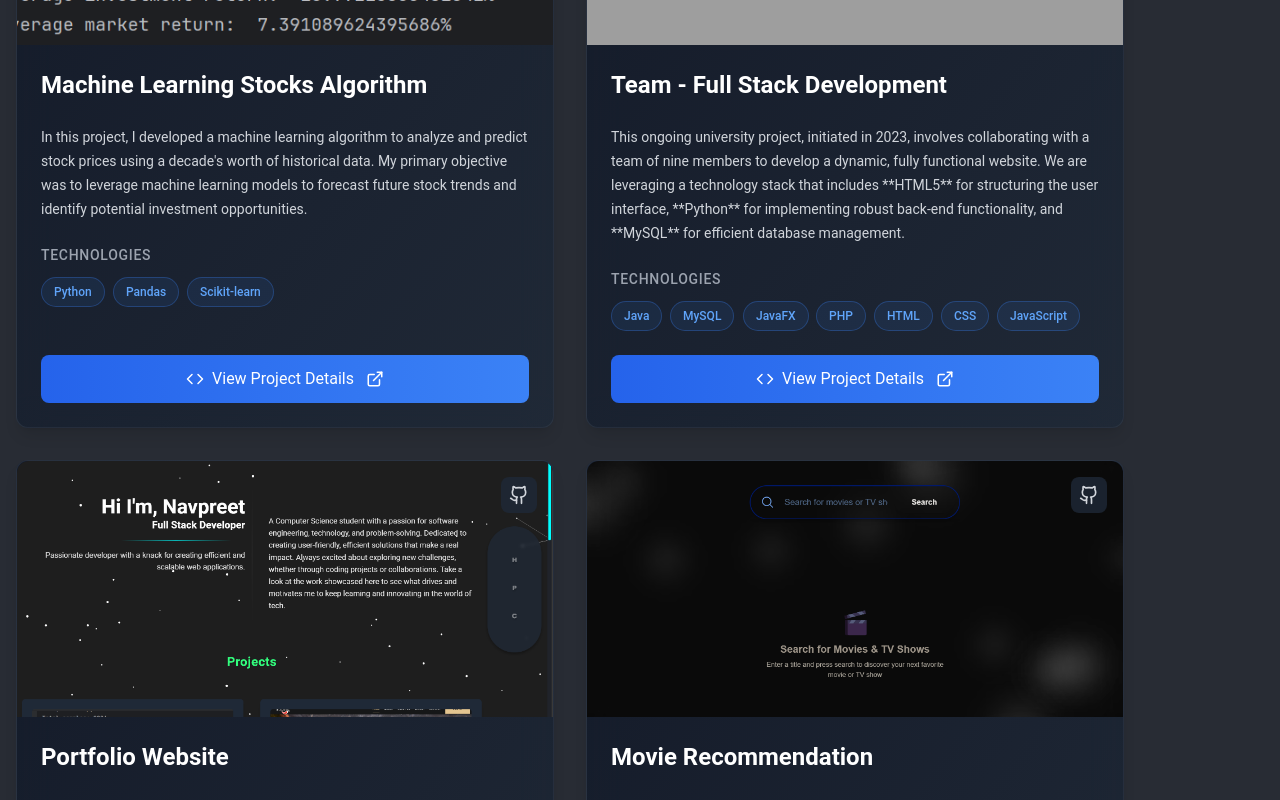
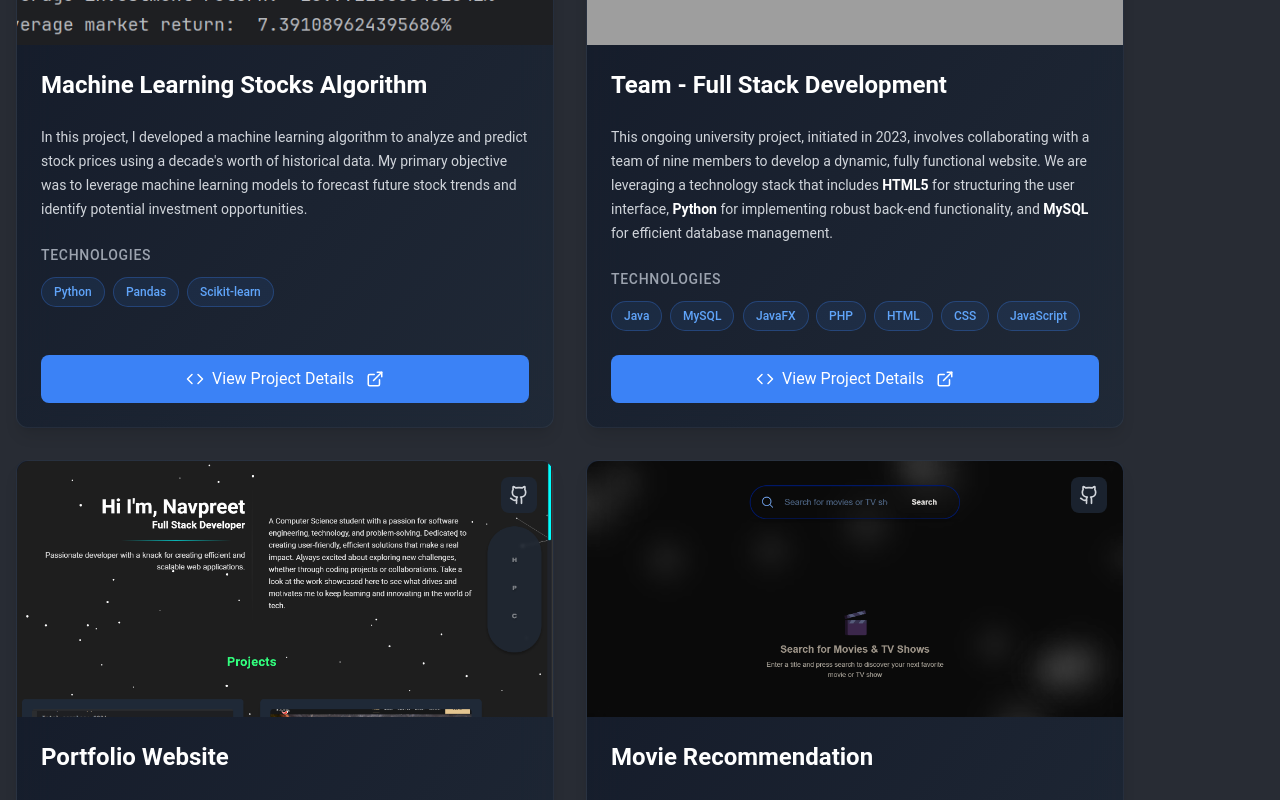
Before and after one commit to 20ns/portfolio, a React (Vite) app: page / in a window 1280 px wide. Shown: the part 1140-1940 px from the top of the page. Built offline with nearby package versions, Linux system fonts and the light colour scheme; grey boxes are pictures that could not be loaded.

Commit message:
fixed the text on the hovering, fixed the formating

```diff
--- a/src/components/Projects.jsx
+++ b/src/components/Projects.jsx
@@ -100,8 +100,10 @@ const ProjectCard = React.memo(({ project, index, openModal }) => {
             </div>
           </div>
 
-          <div className="prose prose-invert prose-sm max-w-none">
-            {project.description.split('\n')[0]}
+          <div className="prose prose-invert prose-sm max-w-none text-gray-300 group-hover:text-gray-200 transition-colors duration-300">
+            <ReactMarkdown remarkPlugins={[remarkGfm]}>
+              {project.description.split('\n')[0]}
+            </ReactMarkdown>
           </div>
 
           <div className="space-y-3">
@@ -118,8 +120,7 @@ const ProjectCard = React.memo(({ project, index, openModal }) => {
           <button
             onClick={() => openModal(project)}
             className="w-full px-4 py-3 flex items-center justify-center gap-2
-              bg-gradient-to-r from-blue-600 to-blue-500 hover:from-blue-500
-              hover:to-blue-400 text-white rounded-lg transition-all duration-300
+              bg-blue-500 hover:bg-blue-400 text-white rounded-lg transition-all duration-300
               transform hover:scale-[1.02] hover:shadow-lg hover:shadow-blue-500/25
               focus:ring-2 focus:ring-blue-500 focus:ring-offset-2 focus:ring-offset-gray-900 animate-fade-up"
             style={{ animationDelay: '200ms' }}
```
